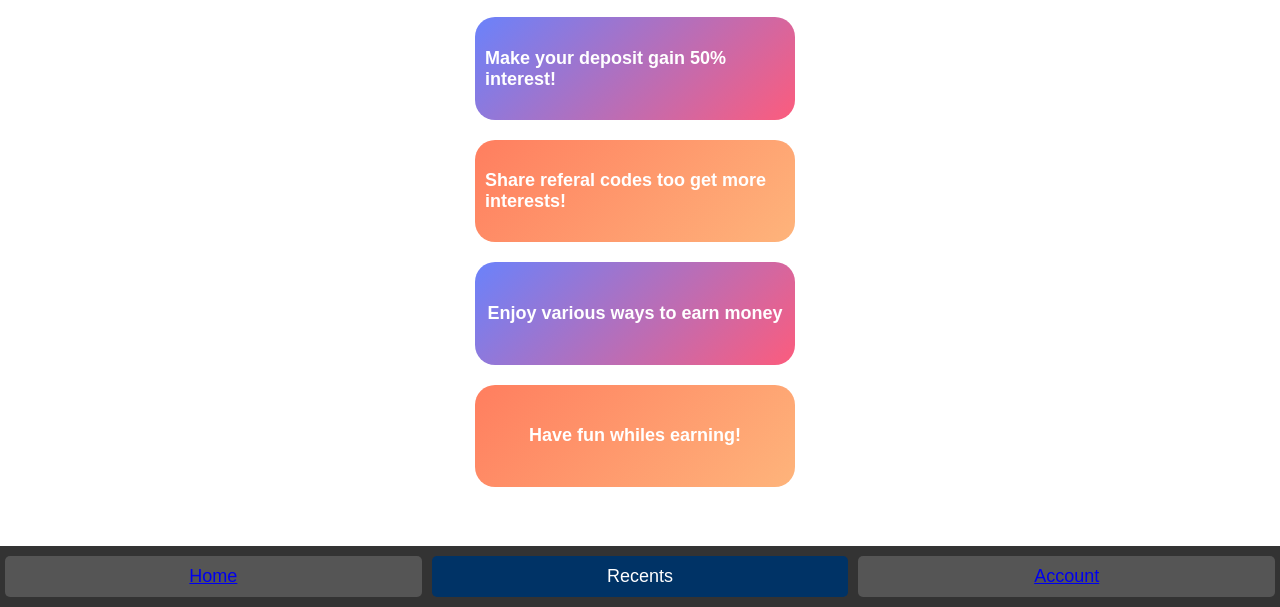
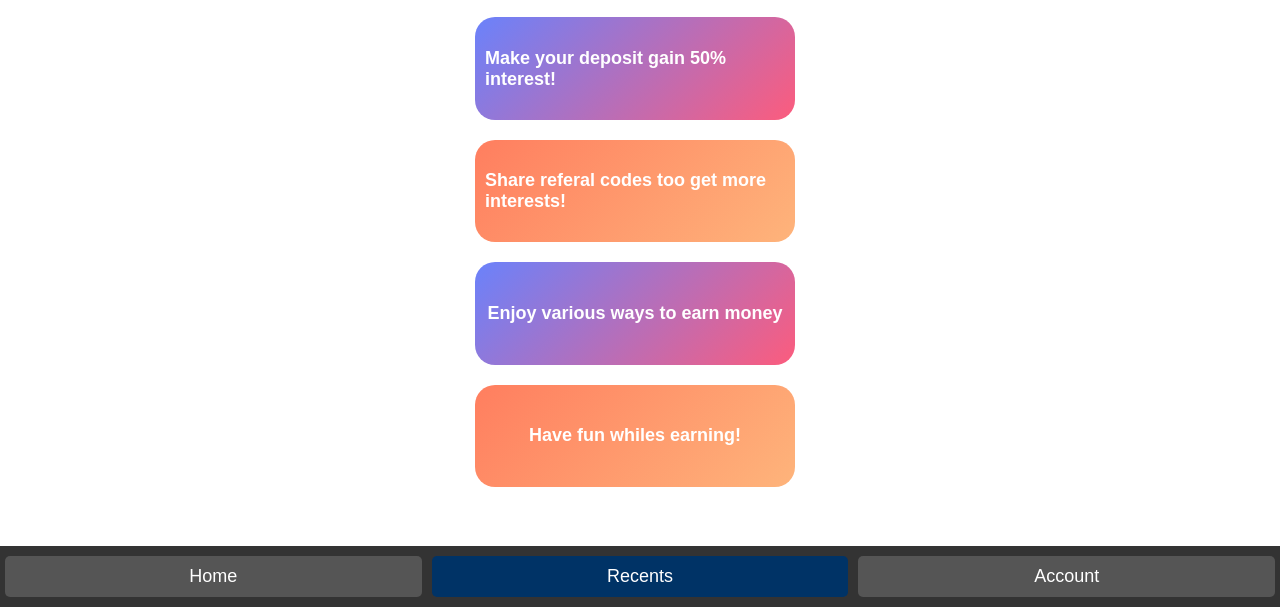
Before and after one commit to Leokim77-1/Mark.earn, a plain HTML site: page Recents.html in a window 1280 px wide. Shown: the part 193-800 px from the top of the page. Drawn offline with Linux system fonts and the light colour scheme.

Commit message:
Recents.html

```diff
--- a/Recents.html
+++ b/Recents.html
@@ -122,6 +122,12 @@
         .taskbar button:hover {
             background-color: #777;
         }
+
+
+    .lnk{
+    text-decoration: none;
+    color: white;
+    }
     </style>
 </head>
 <body>
@@ -148,9 +154,9 @@
 
     <!-- Bottom Taskbar -->
     <div class="taskbar">
-        <button><a href=" Markearn.html" class="linkbtns" class="lnk">Home</a href></button>
+        <button><a href=" Markearn.html" class="lnk">Home</a href></button>
         <button>Recents</button>
-        <button><a href=" Account.html" class="linkbtns" class="lnk">Account</a href></button>
+        <button><a href=" Account.html" class="lnk">Account</a href></button>
     </div>
 
     <script>
```
